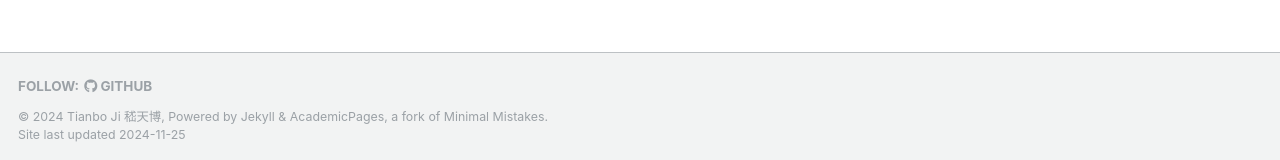
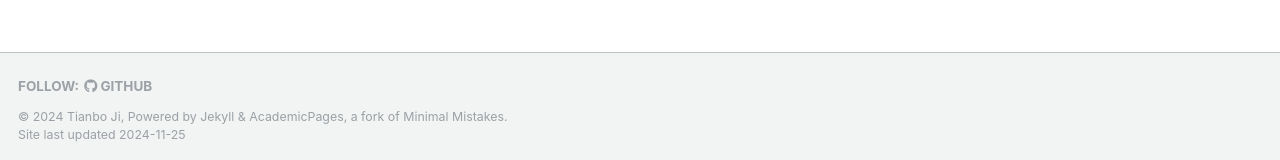
Before and after one commit to TianboJi/TianboJi.github.io, a Jekyll site: the page built from _pages/page-archive.html, in a window 1280 px wide and 900 px high, scrolled down 899 px. Shown: the part 737-897 px from the top of the window. Built offline with Jekyll 4.4.1, drawn with Linux system fonts in a browser that asks for light colours.

Commit message:
Update _config.yml

```diff
--- a/_config.yml
+++ b/_config.yml
@@ -10,7 +10,7 @@
 locale                   : "en-US"
 title                    : "Tianbo Ji"
 title_separator          : "-"
-name                     : &name "Tianbo Ji 嵇天博"
+name                     : &name "Tianbo Ji"
 description              : &description "personal description"
 url                      : https://tianboji.github.io # the base hostname & protocol for your site e.g. "https://mmistakes.github.io"
 baseurl                  : "" # the subpath of your site, e.g. "/blog"
@@ -22,7 +22,7 @@ repository               : "TianboJi/TianboJi.github.io"
 author:
   # Biographic information
   avatar           : "profile.png"
-  name             : "Tianbo Ji"
+  name             : "Tianbo Ji 嵇天博"
   pronouns         : # example: "she/her"
   bio              : # "Short biography for the left-hand sidebar"
   location         : "Nantong, China"
```
